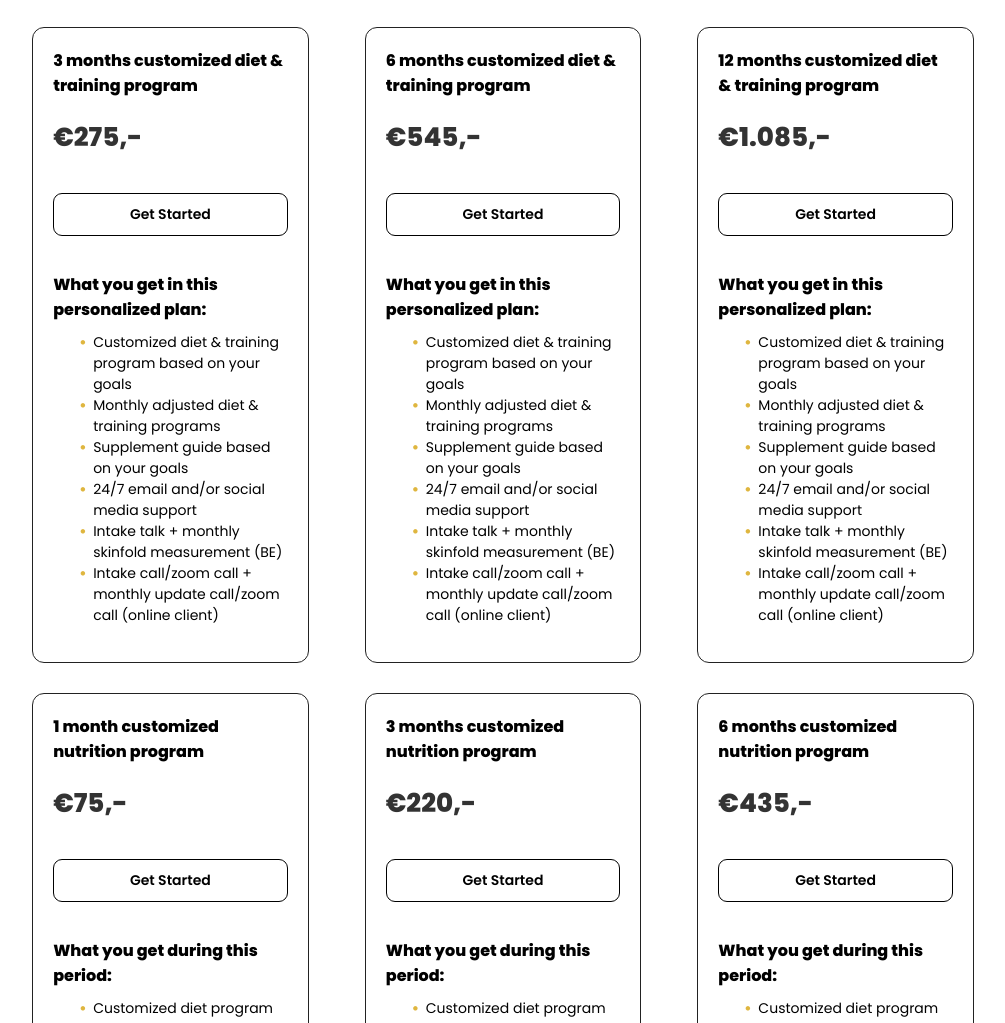
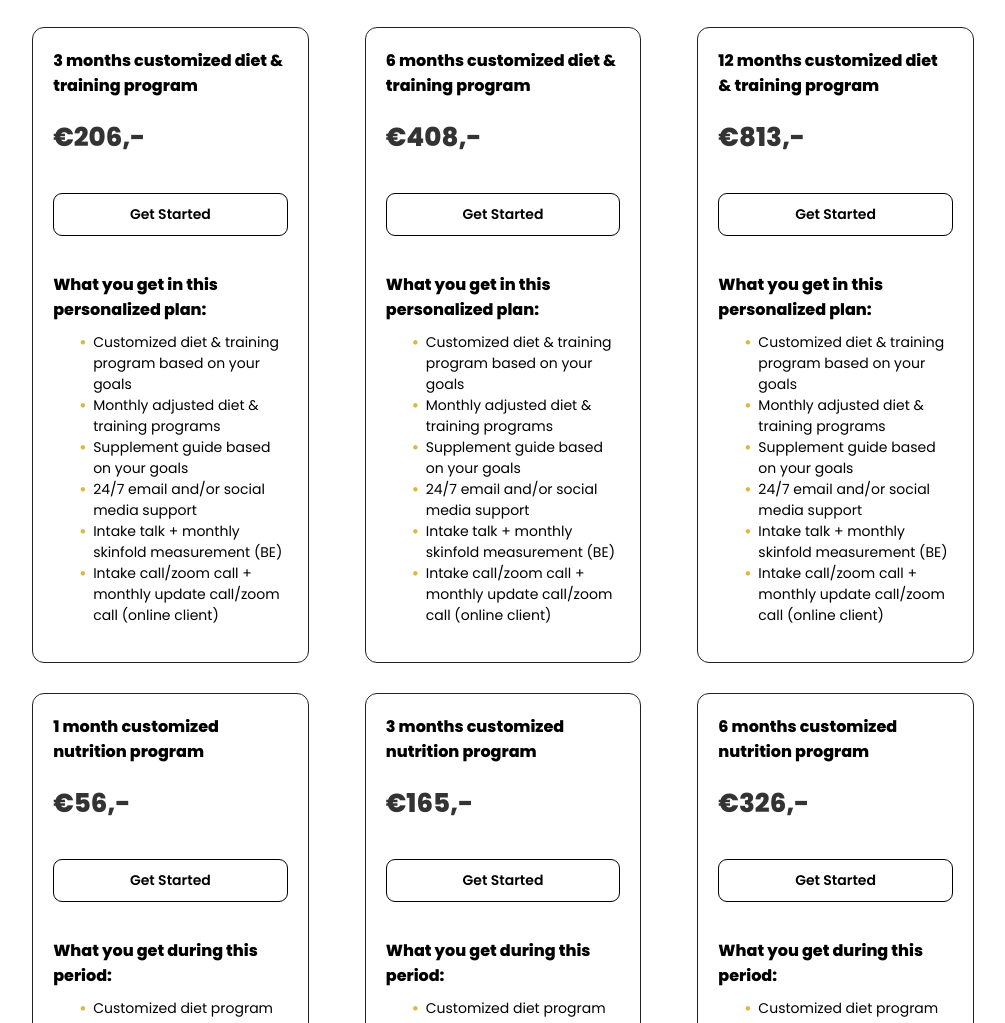
Before and after one commit to K1NGAARON/jake-coaching, a plain HTML site: page programmas.html in a window 1280 px wide. Shown: the part 1277-2300 px from the top of the page, without its empty margins (137-1142 px from the left). Drawn offline with Linux system fonts and the light colour scheme.

Commit message:
changes on pricing

```diff
--- a/programmas.html
+++ b/programmas.html
@@ -210,7 +210,7 @@ height="0" width="0" style="display:none;visibility:hidden"></iframe></noscript>
                     3 months customized diet & training program
                 </h4>
                 <p class="program-price">
-                    €275,-
+                    €206,-
                 </p>
             </div>
             <div class="pricing-table-wrapper-cta">
@@ -239,7 +239,7 @@ height="0" width="0" style="display:none;visibility:hidden"></iframe></noscript>
                     6 months customized diet & training program
                 </h4>
                 <p class="program-price">
-                    €545,-
+                    €408,-
                 </p>
             </div>
             <div class="pricing-table-wrapper-cta">
@@ -268,7 +268,7 @@ height="0" width="0" style="display:none;visibility:hidden"></iframe></noscript>
                     12 months customized diet & training program
                 </h4>
                 <p class="program-price">
-                    €1.085,-
+                    €813,-
                 </p>
             </div>
             <div class="pricing-table-wrapper-cta">
@@ -297,7 +297,7 @@ height="0" width="0" style="display:none;visibility:hidden"></iframe></noscript>
                     1 month customized nutrition program
                 </h4>
                 <p class="program-price">
-                    €75,-
+                    €56,-
                 </p>
             </div>
             <div class="pricing-table-wrapper-cta">
@@ -325,7 +325,7 @@ height="0" width="0" style="display:none;visibility:hidden"></iframe></noscript>
                     3 months customized nutrition program
                 </h4>
                 <p class="program-price">
-                    €220,-
+                    €165,-
                 </p>
             </div>
             <div class="pricing-table-wrapper-cta">
@@ -354,7 +354,7 @@ height="0" width="0" style="display:none;visibility:hidden"></iframe></noscript>
                     6 months customized nutrition program
                 </h4>
                 <p class="program-price">
-                    €435,-
+                    €326,-
                 </p>
             </div>
             <div class="pricing-table-wrapper-cta">
```
Also changed, not shown: home.html (+2 -2 lines), index.html (+2 -2 lines), programs.html (+6 -6 lines).
